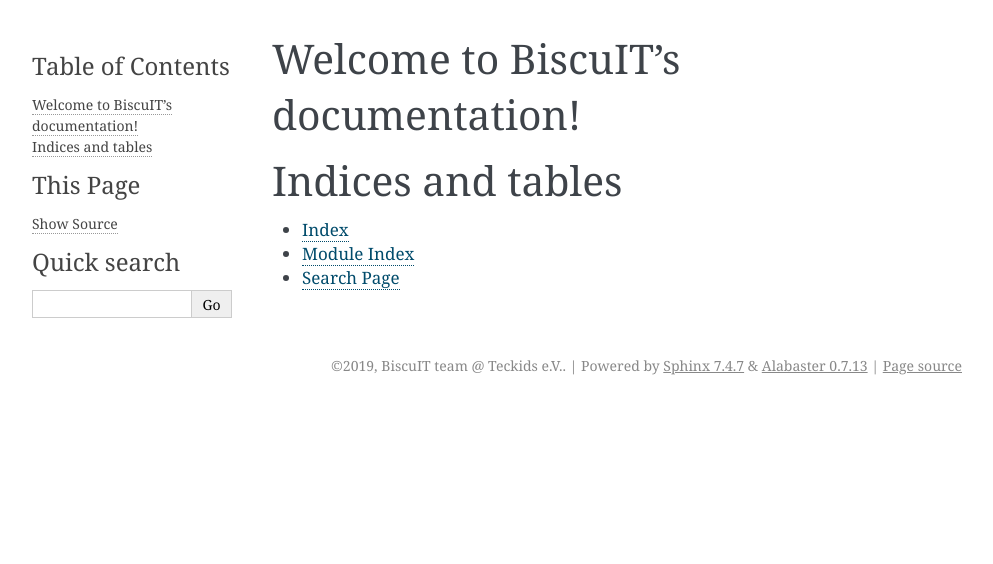
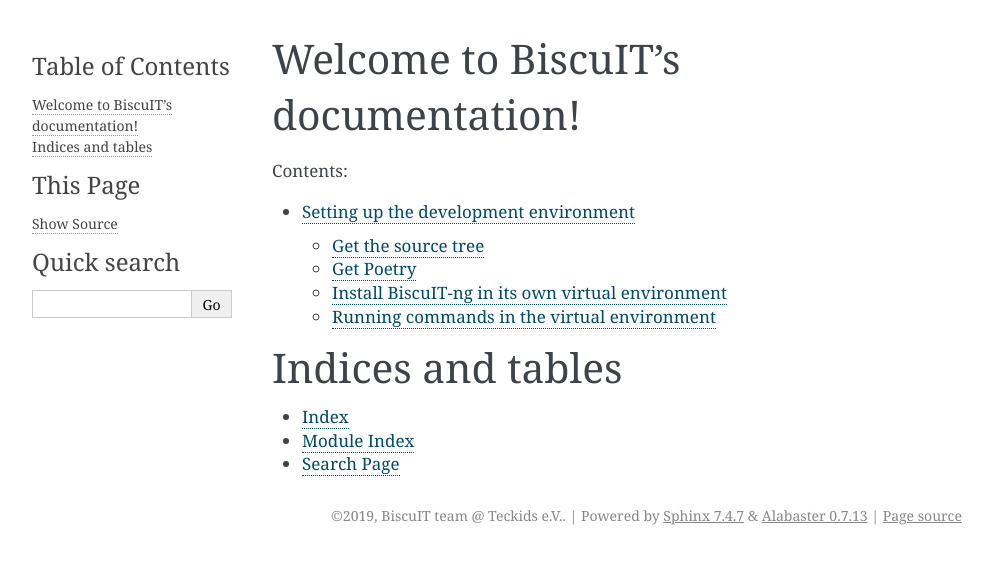
Before and after one commit to deepanshumehtaa/AlekSIS-Core, a Sphinx documentation site: the page built from docs/index.rst, in a window 1280 px wide. Shown: the top 564 px of the page, without its empty margins (148-1141 px from the left). Built offline with Sphinx 7.4.7, drawn with Linux system fonts in a browser that asks for light colours; some of the changed lines change nothing that is shown.

Commit message:
Add first docs on how to setup dev environment, advances #12.

```diff
--- /dev/null
+++ b/docs/dev/setup.rst
@@ -0,0 +1,57 @@
+Setting up the development environment
+======================================
+
+BiscuIT and all official apps use `Poetry`_ to manage virtualenvs and
+dependencies. You should make yourself a bit confortable with poetry
+by reading its documentation.
+
+Poetry makes a lot of stuff very easy, especially managing a virtual
+environment that contains BiscuIT and everything you need to run the
+framework and selected apps.
+
+
+Get the source tree
+-------------------
+
+To download BiscuIT and all officially bundled apps in their
+development version, use Git like so::
+
+  git clone --recurse-submodules https://edugit.org/Teckids/BiscuIT/BiscuIT-ng
+
+If you do not want to download the bundled apps, leave out the
+``--recurse-submodules`` option.
+
+
+Get Poetry
+----------
+
+Make sure to have Poetry installed like described in its
+documentation. Right now, we encourage using pip to install Poetry
+once system-wide (this will change once distributions pick up
+Poetry). On Debian, for example, this would be done with::
+
+  sudo apt install python3-pip
+  sudo pip3 install poetry
+
+You can use any other of the `Poetry installation methods`_.
+
+
+Install BiscuIT-ng in its own virtual environment
+-------------------------------------------------
+
+Poetry will automatically manage virtual environments per project, so
+installing BiscuIT is a matter of::
+
+  poetry install
+
+
+Running commands in the virtual environment
+-------------------------------------------
+
+To run commands in the virtual environment, use Poetry's ``run``
+command::
+
+  poetry run ./manage.py runserver
+
+.. _Poetry: https://poetry.eustace.io/
+.. _Poetry installation methods: https://poetry.eustace.io/docs/#installation
--- a/docs/index.rst
+++ b/docs/index.rst
@@ -10,6 +10,7 @@
    :maxdepth: 2
    :caption: Contents:
 
+   dev/setup
 
 
 Indices and tables
```
